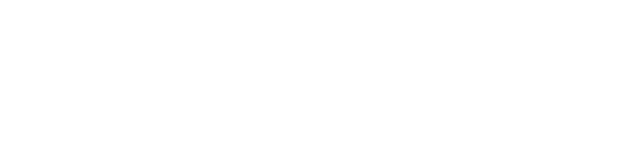
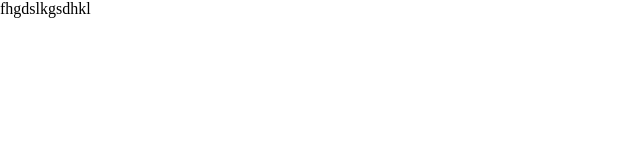
Before and after one commit to Maxim-Okolot/lesson, a plain HTML site: page index.html in a window 1280 px wide. Shown: the whole page, without its empty margins (0-640 px from the left). Drawn offline with Linux system fonts and the light colour scheme.

Commit message:
change index.html

```diff
--- a/index.html
+++ b/index.html
@@ -7,7 +7,7 @@
   <link href="css/style.css" rel="stylesheet" type="text/css">
 </head>
 <body>
-<header class="header"></header>
+<header class="header">fhgdslkgsdhkl</header>
 <main class="content"></main>
 <footer class="footer"></footer>
 </body>
```
